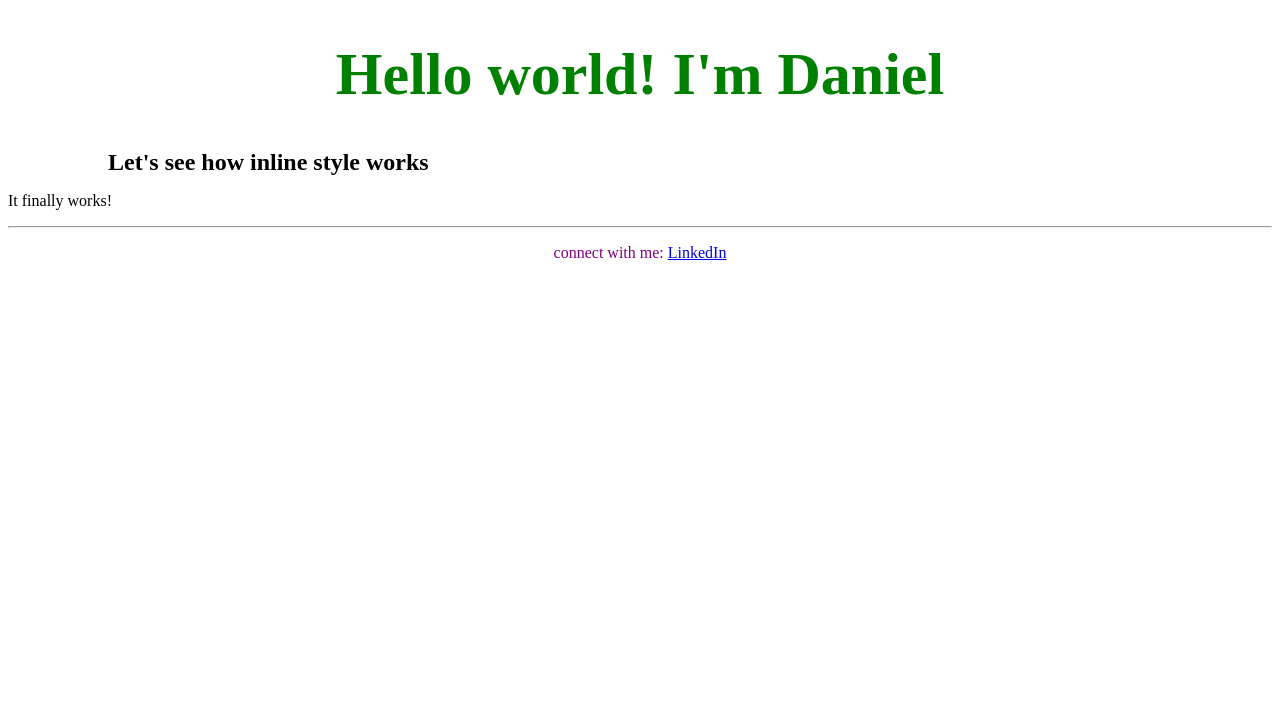
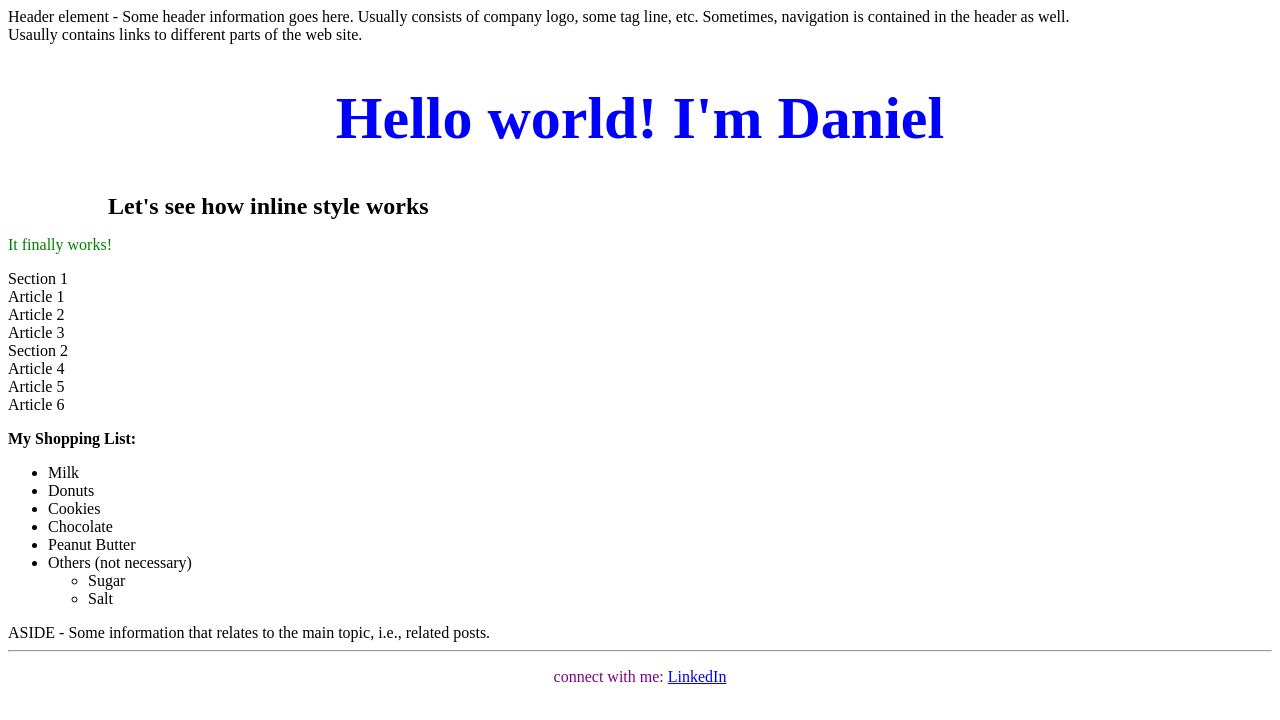
Before and after one commit to Daniel-Tran-247/web-dev, a plain HTML site: page site/index.html in a window 1280 px wide. Drawn offline with Linux system fonts and the light colour scheme.

Commit message:
Add unorder list

```diff
--- a/site/index.html
+++ b/site/index.html
@@ -4,11 +4,53 @@
         <meta charset="utf-8">
         <title>First HTML Page</title>
     </head>
+
     <body>
-        <H1 style="color:green; font-size: 60px; text-align: center;">
+        <header>
+            Header element - Some header information goes here. Usually
+            consists of company logo, some tag line, etc.
+            Sometimes, navigation is contained in the header as well.
+            <nav>
+                Usaully contains links to different parts of the web site.
+            </nav>
+        </header>
+        <H1 style="color:blue; font-size: 60px; text-align: center;">
             Hello world! I'm Daniel</H1>
         <H3 style="margin: 0 100px 0 100px; font-size: 1.5em;">Let's see how inline style works</H3>
-        <p>It finally works!</p>
+        <p style="color:green">It finally works!</p>
+        <Section>
+            Section 1
+            <article>Article 1</article>
+            <article>Article 2</article>
+            <article>Article 3</article>
+        </Section>
+        <Section>
+            Section 2
+            <article>Article 4</article>
+            <article>Article 5</article>
+            <article>Article 6</article>
+        </Section>
+        <div>
+            <p><b>My Shopping List:</b></p>
+            <ul>
+                <li>Milk</li>
+                <li>Donuts</li>
+                <li>Cookies</li>
+                <li>Chocolate</li>
+                <li>Peanut Butter</li>
+                <li>
+                    Others (not necessary)
+                    <ul>
+                        <li>Sugar</li>
+                        <li>Salt</li>
+                    </ul>
+                </li>
+            </ul>
+        </div>
+        <aside>
+            ASIDE - Some information that relates to the main topic,
+            i.e., related posts.
+        </aside>
         <footer>
             <hr>
 
```
